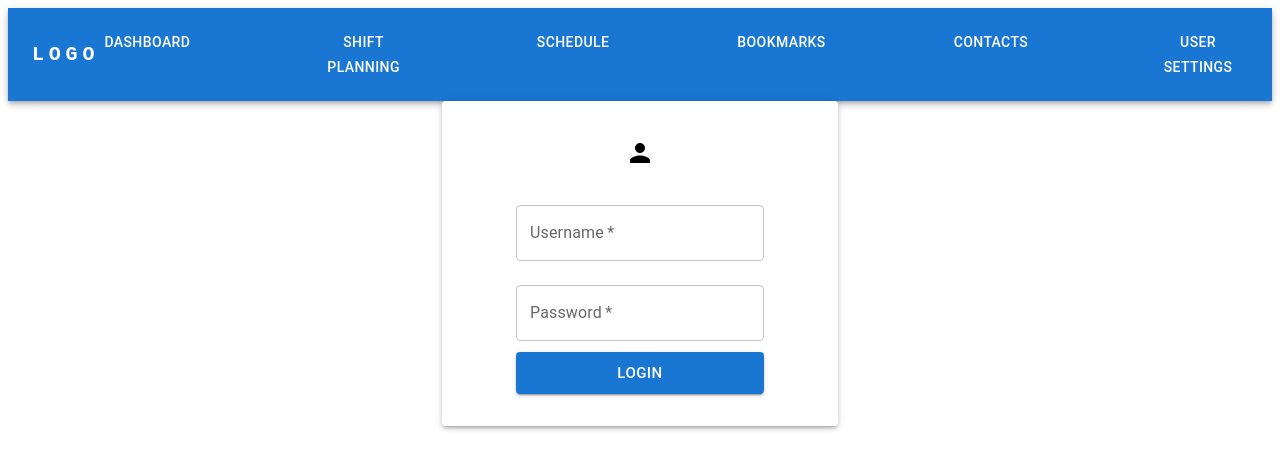
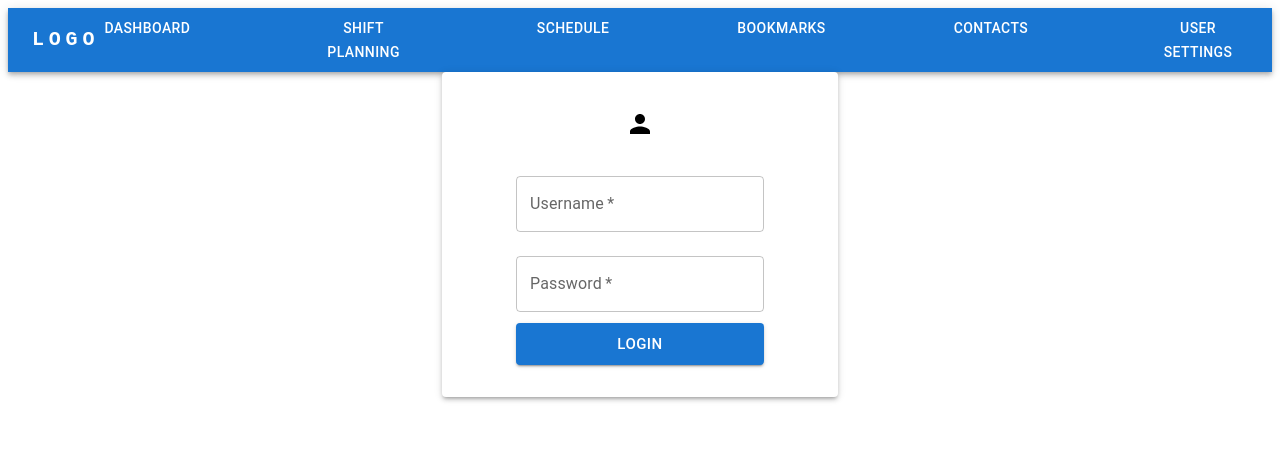
Before and after one commit to rakenduste-programmeerimine-2022/workwhen, a React (Create React App) app in the folder front/: page / in a window 1280 px wide. Shown: the top 470 px of the page. Built offline with nearby package versions, Linux system fonts and the light colour scheme; the HTML template or start-up script is replaced by a standard one.

Commit message:
More bug fixes
Button was still weird, works normally now

```diff
--- a/front/src/components/Navbar.js
+++ b/front/src/components/Navbar.js
@@ -38,13 +38,10 @@ function Navbar() {
                 {pages.map((page) => (
                 <Link style={{textDecoration:'none', color: 'white'}} to={`/${page}`}>
                   <Button
-                    key={page}
-                    sx={{ my: 2, color: 'white', display: 'block'}}
-
+                      key={page}
+                      sx={{color: 'white', display: 'block'}}
                   >
-
-                    {page}
-
+                      {page}
                   </Button>
                 </Link>
                 ))}
```
